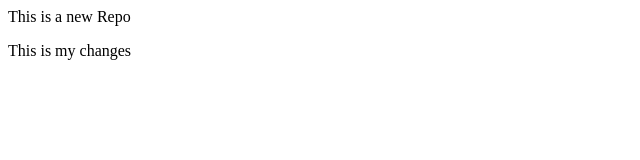
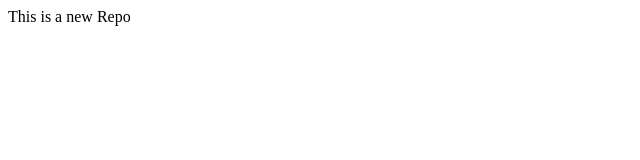
Before and after one commit to ImranJamshaid/LocalRepo, a plain HTML site: page Index.html in a window 1280 px wide. Shown: the whole page, without its empty margins (0-640 px from the left). Drawn offline with Linux system fonts and the light colour scheme.

Commit message:
Remove second para

```diff
--- a/Index.html
+++ b/Index.html
@@ -1,2 +1 @@
 <p>This is a new Repo</p>
-<p>This is my changes</p>
```
